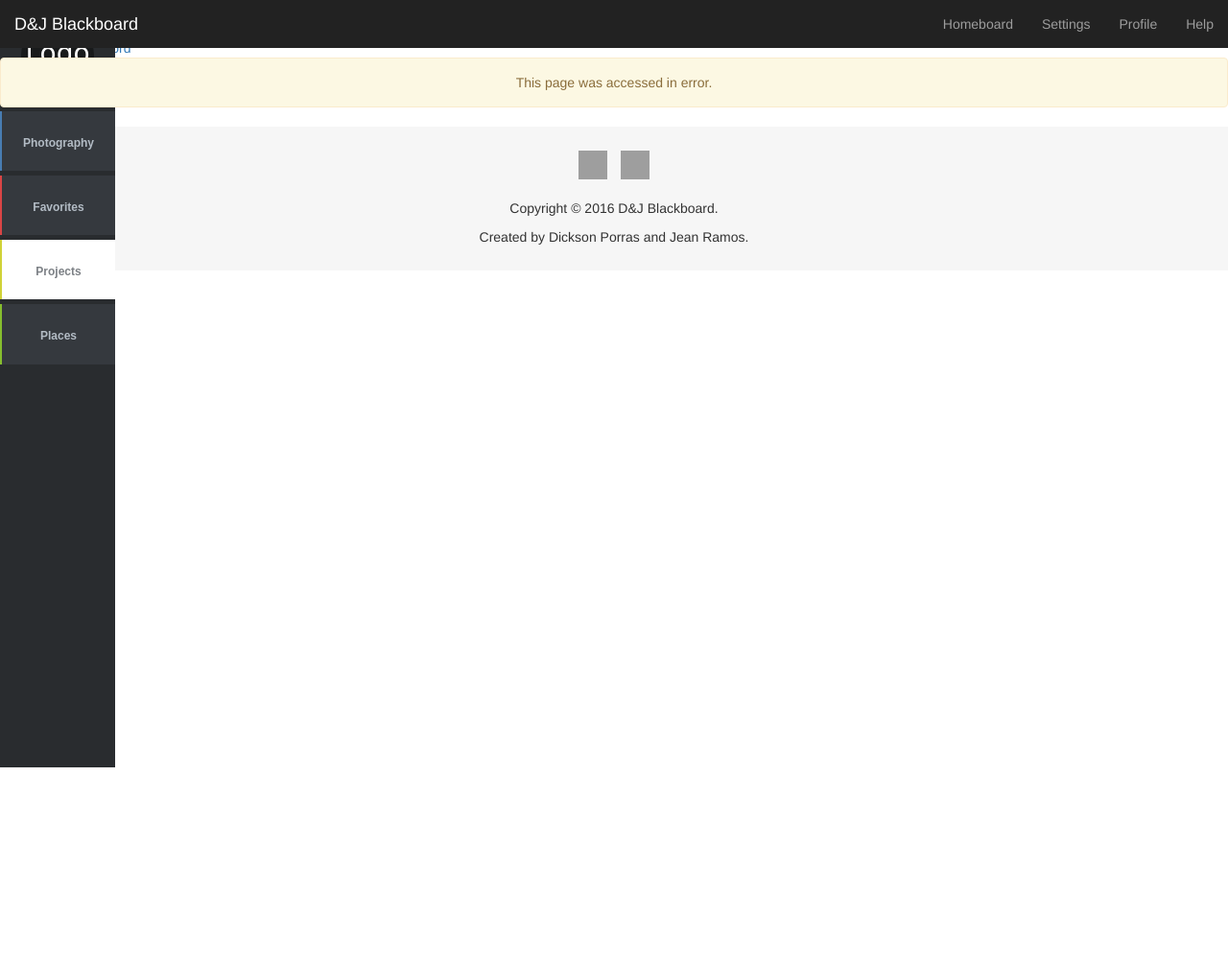
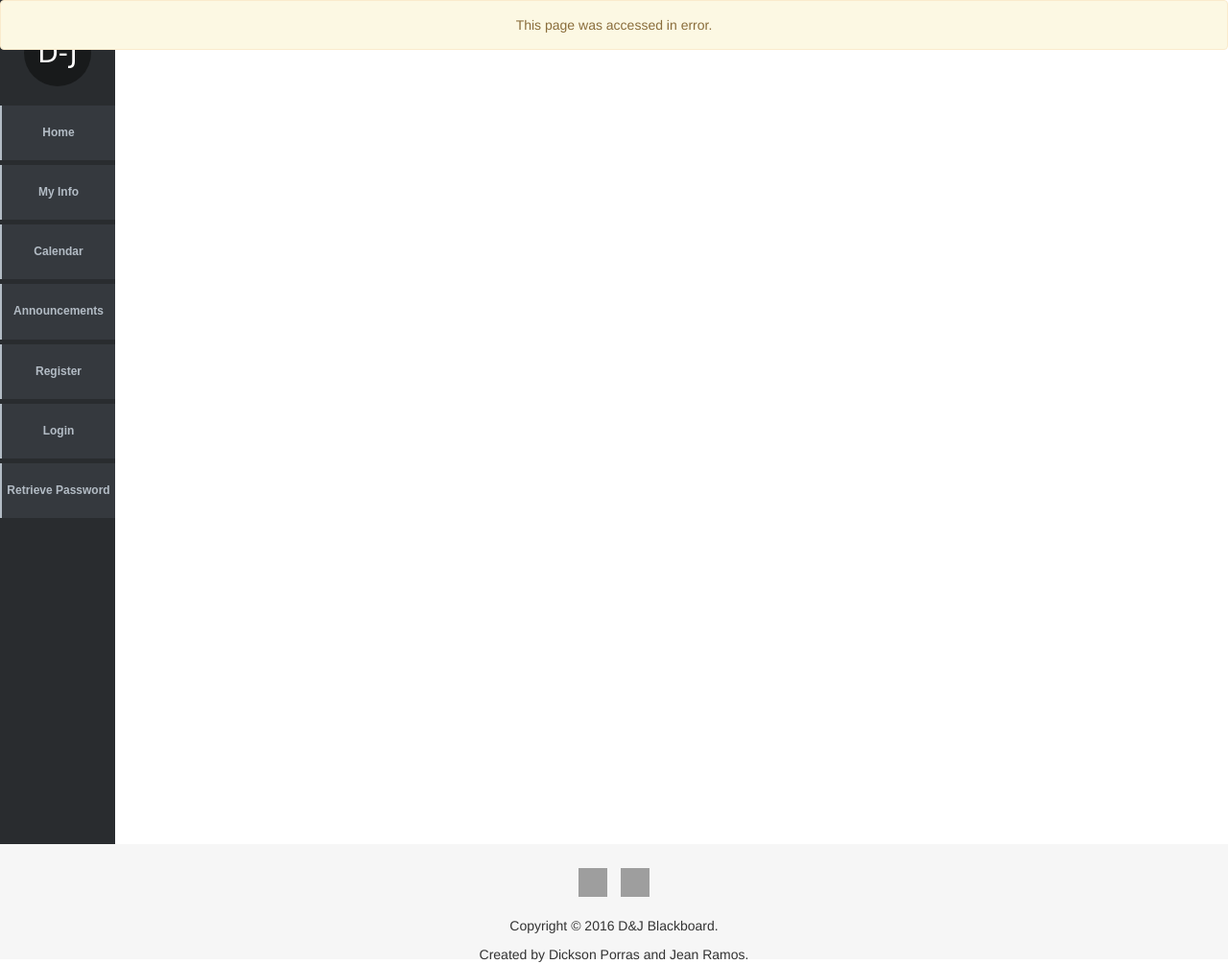
Before and after one commit to jramos31/nyit870, a PHP site: page /CSCI870/announcement_post.php in a window 1280 px wide. Shown: the whole page at 96% size. Before the commit the page ends 800 px from the top, so only its background shows below. Run offline with PHP 8.4, Linux system fonts and the light colour scheme; some libraries are stand-ins or nearby versions; grey boxes are pictures that could not be loaded.

Commit message:
Sidebar/Footer  Adjustments

```diff
--- a/Part1/header.php
+++ b/Part1/header.php
@@ -16,82 +16,46 @@ session_start();
         <link rel="stylesheet" href="https://maxcdn.bootstrapcdn.com/bootstrap/3.3.6/css/bootstrap.min.css" integrity="sha384-1q8mTJOASx8j1Au+a5WDVnPi2lkFfwwEAa8hDDdjZlpLegxhjVME1fgjWPGmkzs7" crossorigin="anonymous">
         <!-- Custom styles for this template -->
         <link href="style.css" rel="stylesheet">
-        <!-- HTML5 shim and Respond.js for IE8 support of HTML5 elements and media queries -->
-        <!--[if lt IE 9]>
-          <script src="https://oss.maxcdn.com/html5shiv/3.7.2/html5shiv.min.js"></script>
-          <script src="https://oss.maxcdn.com/respond/1.4.2/respond.min.js"></script>
-        <![endif]-->
+
     </head>
     <body>
-        <nav class="navbar navbar-inverse navbar-fixed-top">
-            <div class="container-fluid">
-                <div class="navbar-header">
-                    <button type="button" class="navbar-toggle collapsed" data-toggle="collapse" data-target="#navbar" aria-expanded="false" aria-controls="navbar">
-                        <span class="sr-only">Toggle navigation</span>
-                        <span class="icon-bar"></span>
-                        <span class="icon-bar"></span>
-                        <span class="icon-bar"></span>
-                    </button>
-                    <a class="navbar-brand" href="#">D&J Blackboard</a>
-                </div>
-                <div id="navbar" class="navbar-collapse collapse">
-                    <ul class="nav navbar-nav navbar-right">
-                        <li><a href="#">Homeboard</a></li>
-                        <li><a href="#">Settings</a></li>
-                        <li><a href="view_my_info.php">Profile</a></li>
-                        <li><a href="#">Help</a></li>
-                    </ul>
-                </div>
-            </div>
-        </nav>
-
         <div class="container-fluid">
             <div class="row">
-                <!--<div class="col-sm-3 col-md-2 sidebar">
-                    <ul class="nav nav-sidebar">
-                        <li><a href="index.php">Home</a></li>
-                        <li><a href="#">Announcements</a></li>
-                        <li><a href="#">To-Do List</a></li>
-                        <li><a href="#">Address Book</a></li>
-                        <li><a href="#">Calendar</a></li>
-                        <li><a href="view_my_info.php">My Info</a></li> -->
-                        <aside class="sidebar-left">
-                		<a class="company-logo" href="#">Logo</a>
-                    		<div class="sidebar-links">
-                    			<a class="link-blue" href="#"><i class="fa fa-picture-o"></i>Photography</a>
-                    			<a class="link-red" href="#"><i class="fa fa-heart-o"></i>Favorites</a>
-                    			<a class="link-yellow selected" href="#"><i class="fa fa-keyboard-o"></i>Projects</a>
-                    			<a class="link-green" href="#"><i class="fa fa-map-marker"></i>Places</a>
-                    		</div>
-                	   </aside>
+                <aside class="sidebar-left">
+                    <a class="company-logo" href="index.php">D-J</a>
+                    <div class="sidebar-links">
+                        <a href="index.php">Home</a>
+                        <a href="view_my_info.php"></i>My Info</a>
+                        <a href="#">Calendar</a>
+                        <a href="#">Announcements</a>
                         <?php
                         if (isset($_SESSION['user_id'])) {  // User is logged in
 
-                        echo '<li><a href="logout.php">Logout</a></li>
-                              <li><a href="change_password.php">Change Password</a></li>';
+                        echo '<a href="logout.php">Logout</a>
+                              <a href="change_password.php">Change Password</a>';
 
                         if ($_SESSION['user_level'] == '0') { // User is Student
-                        echo '<li class="active"><a href="#">Student Options <span class="sr-only">(current)</span></a></li>
-                              <li><a href="view_grades.php">My Grades</a></li>
-                              <li><a href="view_courses.php">My Courses</a></li>';
+                        echo '<a href="#">Student Options <span class="sr-only">(current)</span></a>
+                              <a href="view_grades.php">My Grades</a>
+                              <a href="view_courses.php">My Courses</a>';
                         }
 
                         if ($_SESSION['user_level'] == '1') { // User is Professor/Faculty
-                        echo '<li><a href="view_courses.php">My Courses</a></li>
-                              <li><a href="">Faculty Link 2</a></li>';
+                        echo '<a href="view_courses.php">My Courses</a>
+                              <a href="">Faculty Link 2</a>';
                         }
 
                         if ($_SESSION['user_level'] == '2') { // User is Administrator
-                        echo '<li><a href="view_users.php">View All Users</a></li>
-                              <li><a href="">Other Admin Stuff</a></li>';
+                        echo '<a href="view_users.php">View All Users</a>
+                              <a href="">Other Admin Stuff</a>';
                         }
                         } else {  // User Not Logged In
-                        echo '<li><a href="register.php">Register</a></li>
-                              <li><a href="login.php">Login</a></li>
-                              <li><a href="">Retrieve Password</a></li>';
+                        echo '<a href="register.php">Register</a>
+                              <a href="login.php">Login</a>
+                              <a href="">Retrieve Password</a>';
                         }
                         ?>
-                    <!--</ul> -->
-                </div>
+                    </div>
+                </aside>
             </div>
         </div>
--- a/Part1/style.css
+++ b/Part1/style.css
@@ -3,13 +3,11 @@
  */
 html {
     position: relative;
-    min-height: 100%;
+    min-height: 125%;
  }
 
 body {
-    padding-top: 50px;
-    margin: 0;
-    padding: 0;
+margin-bottom: 200px;
 }
 
 .sub-header {
@@ -91,27 +51,10 @@ body {
     height:200px;
 }
 
-footer {
-    text-align: center;
-    position: static;
-    padding: 25px 0 5px 0;
-    bottom: 0;
-    width: 100%;
-    height: 150px;
-    background-color: #F6F6F6;
-}
-
-footer img {
-    width: 30px;
-    height: 30px;
-    margin: 0 5px 10px 5px;
-}
-
 /* The left sidebar */
-
 .sidebar-left {
 	font-family: Arial, Helvetica, sans-serif;
-	position: fixed;
+	position: absolute;
 	top: 0;
 	left: 0;
 	background-color: #292c2f;
@@ -124,8 +67,8 @@ footer img {
 	display: block;
 	text-decoration: none;
 	font-family: Cookie, cursive;
-	width: 76px;
-	height: 76px;
+	width: 70px;
+	height: 70px;
 	margin: 0 auto;
 	padding: 0;
 	text-align: center;
@@ -268,3 +206,19 @@ footer img {
 	}
 
 }
+
+footer {
+    text-align: center;
+    position: absolute;
+    padding: 25px 0 5px 0;
+    bottom: 0;
+    width: 100%;
+    height: 120px;
+    background-color: #F6F6F6;
+}
+
+footer img {
+    width: 30px;
+    height: 30px;
+    margin: 0 5px 10px 5px;
+}
```
Also changed, not shown: other parts of Part1/style.css (+0 -43 lines).
